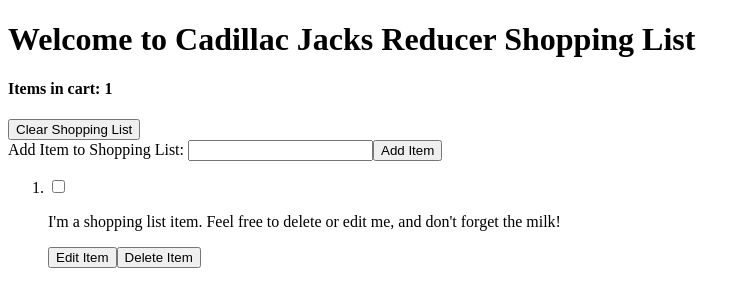
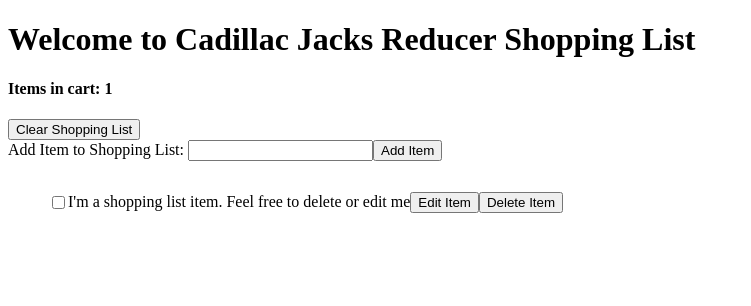
Before and after one commit to CadillacJack42/reducer-shopping-list, a React app: page / in a window 1280 px wide. Shown: the top 306 px of the page, without its empty margins (0-751 px from the left). Built offline with nearby package versions, Linux system fonts and the light colour scheme; the HTML template or start-up script is replaced by a standard one.

Commit message:
styled LI elements to display inline

```diff
--- /dev/null
+++ b/src/components/ListItem.css
@@ -0,0 +1,6 @@
+.li-elements {
+    display: flex;
+    flex-direction: row;
+    justify-content: flex-start;
+    align-items: center;
+}
--- a/src/components/listItem.jsx
+++ b/src/components/listItem.jsx
@@ -1,5 +1,6 @@
 import { useData } from '../hooks/useData';
 import { useState } from 'react';
+import styles from './ListItem.css';
 
 export const ListItem = ({ itemObj }) => {
   const { handleEdit, handleDelete } = useData();
@@ -46,7 +47,7 @@
     );
   }
   return (
-    <>
+    <div className={styles['li-elements']}>
       <input
         aria-label="item-checkbox"
         type="checkbox"
@@ -58,6 +59,7 @@
           });
         }}
       ></input>
+
       {display}
       <button
         aria-label="delete-item-button"
@@ -66,6 +68,6 @@
       >
         Delete Item
       </button>
-    </>
+    </div>
   );
 };
--- a/src/context/DataProvider.jsx
+++ b/src/context/DataProvider.jsx
@@ -4,7 +4,7 @@
   {
     id: Date.now(),
     purchased: false,
-    item: "I'm a shopping list item. Feel free to delete or edit me, and don't forget the milk!",
+    item: "I'm a shopping list item. Feel free to delete or edit me",
   },
 ];
 
--- a/src/views/ShoppingList.jsx
+++ b/src/views/ShoppingList.jsx
@@ -28,7 +28,7 @@
       <ol>
         {list.map((item) => {
           return (
-            <li key={item.id}>
+            <li key={item.id} style={{ listStyleType: 'none' }}>
               <ListItem itemObj={item} />
             </li>
           );
```
